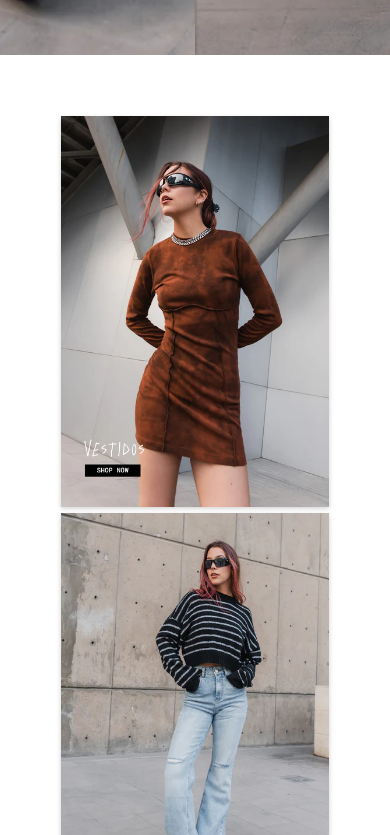
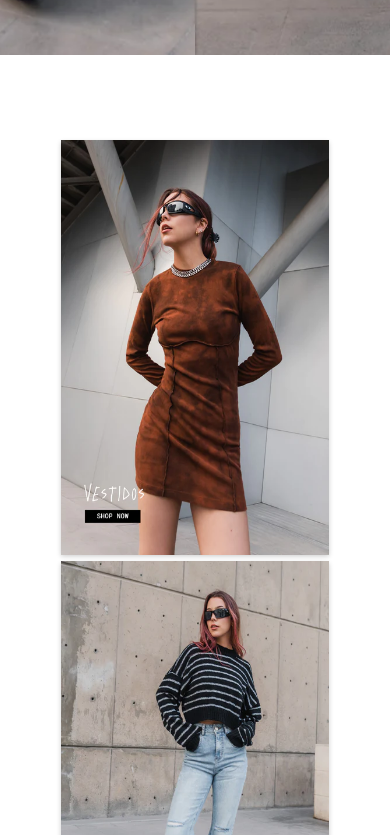
Before and after one commit to dbranco86/Pre-Entrega1-Branco, a React (Vite) app: page / in a window 390 px wide. Shown: the part 789-1624 px from the top of the page. Built offline with nearby package versions, Linux system fonts and the light colour scheme.

Commit message:
Trabajando version mobile

```diff
--- a/index.html
+++ b/index.html
@@ -3,7 +3,7 @@
   <head>
     <meta charset="UTF-8" />
     <link rel="icon" type="image/svg+xml" href="./logo.ico" />
-    <meta name="viewport" content="width=device-width, initial-scale=1.0" />
+    <meta name="viewport" content="width=device-width, initial-scale=1.0">
     <!--Links para cargar Boostrap-->
     <link href="https://cdn.jsdelivr.net/npm/bootstrap@5.3.0-alpha1/dist/css/bootstrap.min.css" rel="stylesheet" integrity="sha384-GLhlTQ8iRABdZLl6O3oVMWSktQOp6b7In1Zl3/Jr59b6EGGoI1aFkw7cmDA6j6gD" crossorigin="anonymous">
     <!--Keywords-->
--- a/src/components/main/cover/styles.css
+++ b/src/components/main/cover/styles.css
@@ -7,13 +7,11 @@
 }
 #carouselExampleInterval {
     width: 100vw;
-    /*height: 100vh;*/
     height: auto;
   }
 
   .carousel-inner {
     width: 100%;
-    /*height: 100%;*/
     height: auto;
   }
 
--- a/src/components/main/products/product-class/styles.css
+++ b/src/components/main/products/product-class/styles.css
@@ -9,6 +9,7 @@
     max-height: 500px;
     cursor: pointer;
     overflow: hidden;
+    margin-top: 2rem;
 }
 .imageClass {
     width: 100%;
```
